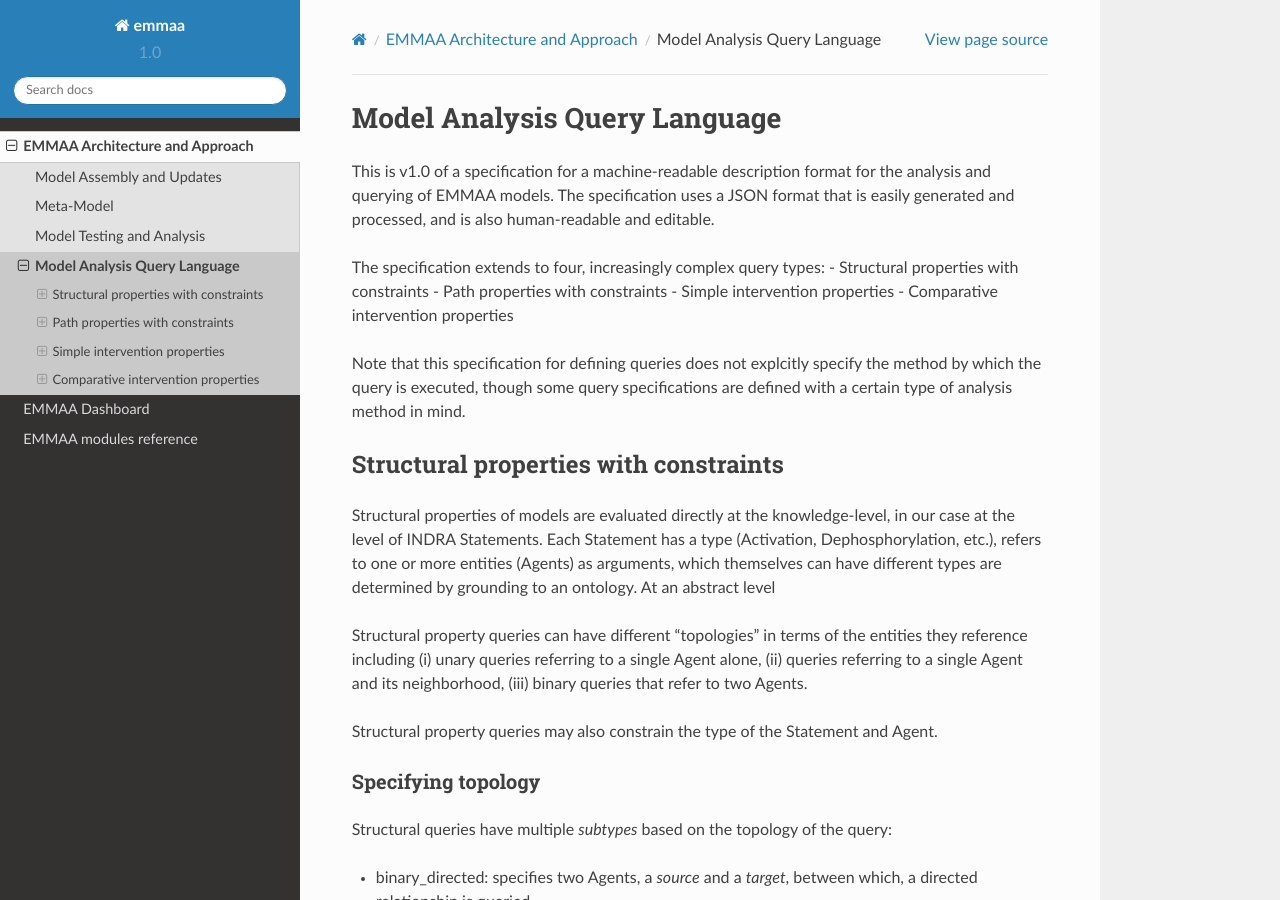
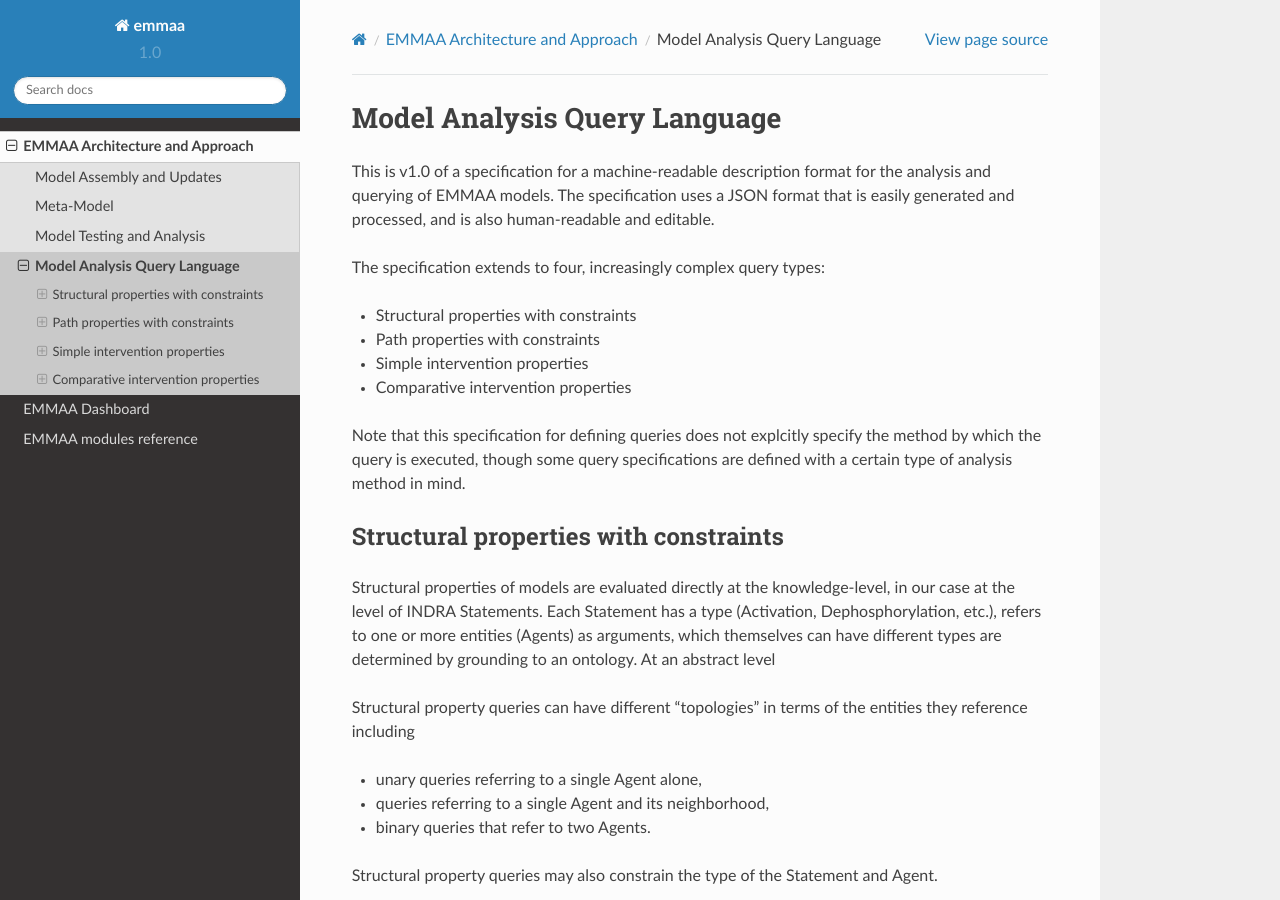
Before and after one commit to gyorilab/emmaa, a Sphinx documentation site: the page built from doc/architecture/maql.rst, in a window 1280 px wide and 900 px high. Built offline with Sphinx 7.4.7 and the Read the Docs theme 2.0.0, drawn with Linux system fonts in a browser that asks for light colours.

Commit message:
Fix list formatting

```diff
--- a/doc/architecture/maql.rst
+++ b/doc/architecture/maql.rst
@@ -9,6 +9,7 @@ format that is easily generated and processed, and is also human-readable
 and editable.
 
 The specification extends to four, increasingly complex query types:
+
 - Structural properties with constraints
 - Path properties with constraints
 - Simple intervention properties
@@ -27,9 +28,11 @@ as arguments, which themselves can have different types are determined by
 grounding to an ontology. At an abstract level
 
 Structural property queries can have different "topologies" in terms of the
-entities they reference including (i) unary queries referring to a single
-Agent alone, (ii) queries referring to a single Agent and its neighborhood,
-(iii) binary queries that refer to two Agents.
+entities they reference including
+
+- unary queries referring to a single Agent alone,
+- queries referring to a single Agent and its neighborhood,
+- binary queries that refer to two Agents.
 
 Structural property queries may also constrain the type of the Statement and
 Agent.
```
